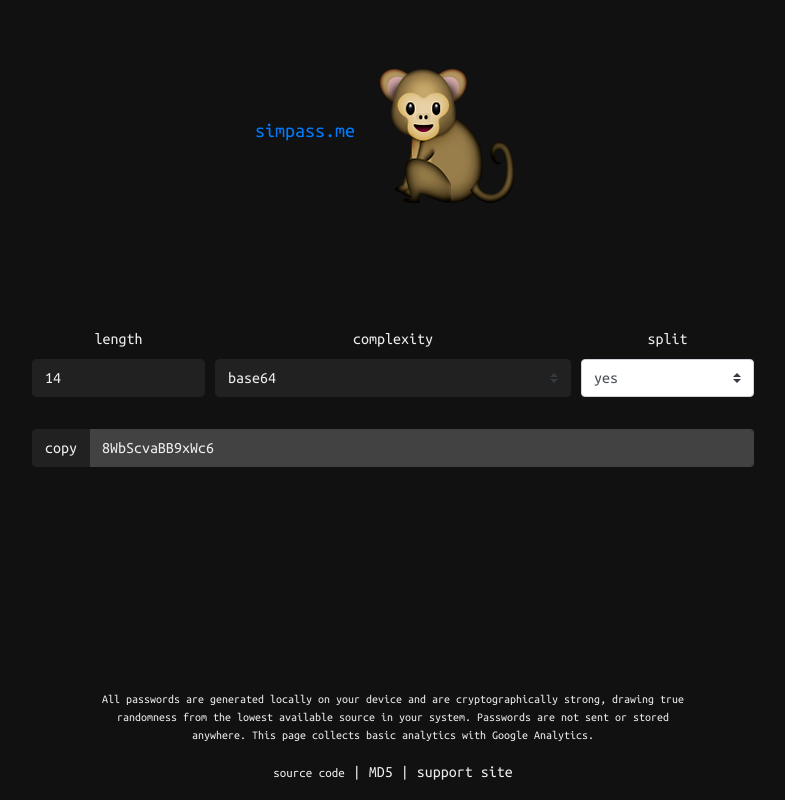
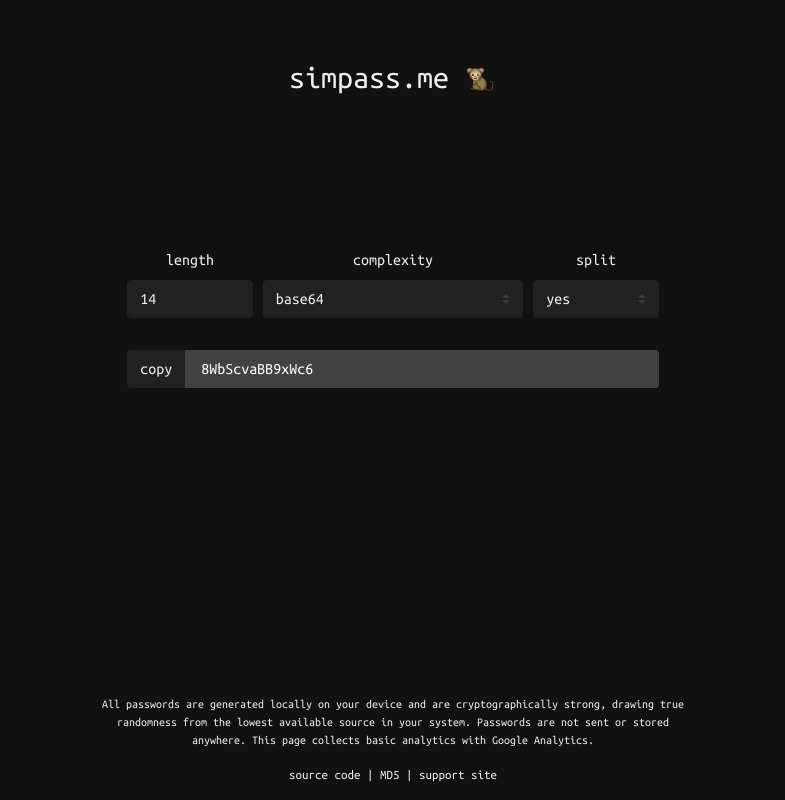
Before and after one commit to 499602D2/simpass.me, a Flask app: template simpass.me/templates/index.html in a window 1280 px wide. Shown: the whole page, without its empty margins (247-1032 px from the left). Run offline with Flask 2, Linux system fonts and the light colour scheme; the template is opened without the code that fills it, so the values that code supplies are empty; parts of the project's set-up code (start-up, migrations or seed data) failed here and were passed over; some libraries are stand-ins or nearby versions.

Commit message:
Update styles.css

```diff
--- a/simpass.me/static/css/styles.css
+++ b/simpass.me/static/css/styles.css
@@ -1,19 +1,19 @@
 /* Available color schemes */
 :root {
 	color-scheme: dark;
+	--theme-background: #111;
+	--theme-text: #EEEEEE;
+	--theme-button-color: #212121;
+	--theme-select-color: #424242;
+	--theme-selection-color: #9E9E9E;
+}
 
-	--dark-theme-background: #111;
-	--dark-theme-text: #EEEEEE;
-	--dark-theme-button-color: #212121;
-	--dark-theme-select-color: #424242;
-	--dark-theme-selection-color: #9E9E9E;
-}
 /* General styles */
 body {
 	font-family: 'Ubuntu Mono', monospace;
 
-	color: var(--dark-theme-text);
-	background-color: var(--dark-theme-background);
+	color: var(--theme-text);
+	background-color: var(--theme-background);
 
 	overflow-y: hidden;
 	overflow-x: hidden;
@@ -28,11 +28,10 @@ p {
 }
 
 /* Element-specific styles */
-#monky {
+#chimpu {
 	transition: 0.6s;
-	font-size: 20px;
-	width: 34px;
-	height: 34px;
+	width: 32px;
+	height: 32px;
 }
 
 #form_div {
@@ -41,59 +40,64 @@ p {
 	align-items: center;
 }
 
+#lengthSelect,
 #complexitySelect,
-#lengthSelect {
-	background-color: var(--dark-theme-button-color);
-	color: var(--dark-theme-text);
-	border-color: var(--dark-theme-button-color);
+#readableSelect {
+	background-color: var(--theme-button-color);
+	color: var(--theme-text);
+	border-color: var(--theme-button-color);
 }
 
+#lengthSelect:focus,
+#lengthSelect:active,
 #complexitySelect:focus,
 #complexitySelect:active,
-#lengthSelect:focus,
-#lengthSelect:active {
-	border-color: var(--dark-theme-button-color);
+#readableSelect:focus,
+#readableSelect:active {
+	border-color: var(--theme-button-color);
 	box-shadow: none;
 }
 
 #lengthSelect::-moz-selection {
-	color: var(--dark-theme-selection-color);
+	color: var(--theme-selection-color);
 }
 
 #lengthSelect::selection {
-	color: var(--dark-theme-selection-color);
+	color: var(--theme-selection-color);
 }
 
 #copyButton {
-	background-color: var(--dark-theme-button-color);
-	color: var(--dark-theme-text);
-	border-color: var(--dark-theme-button-color);
+	background-color: var(--theme-button-color) !important;
+	color: var(--theme-text);
+	border-color: var(--theme-button-color);
 }
 
 #copyButton:active,
-#copyButton:focus {
-	background-color: var(--dark-theme-button-color);
-	color: var(--dark-theme-text);
+#copyButton:focus,
+#copyButton:hover {
+	color: var(--theme-text);
+	filter: brightness(110%);
+	transition: brightness 0.7s;
+	box-shadow: none;
+	border-color: var(--theme-button-color);
+}
 
-	box-shadow: inset 0em 0em 0em 4em rgba(8, 8, 8, .6);
-	border-color: rgba(6, 6, 6, 1);
-	border-top-right-radius: 0px;
-	border-bottom-right-radius: 0px;
+/* Get rid of the frustrating jumpiness of the prepend/output field */
+#copyButtonPrepend {
+	margin-right: 0px !important;
 }
 
 #generatorOutput {
-	background-color: var(--dark-theme-select-color);
-	color: var(--dark-theme-text);
-	border-color: var(--dark-theme-select-color);
-	border-left-color: var(--dark-theme-button-color);
-	border-top-right-radius: 4px;
-	border-bottom-right-radius: 4px;
+	color: #fff;
+	background-color: var(--theme-select-color);
+	border-color: var(--theme-select-color);
+	border-width: 4px;
+	border-top-right-radius: 0.25rem;
+	border-bottom-right-radius: 0.25rem;
 }
 
 #generatorOutput:focus,
 #generatorOutput:active {
-	border-color: var(--dark-theme-select-color);
-	border-left-color: var(--dark-theme-button-color);
 	box-shadow: none;
 }
 
@@ -105,19 +109,15 @@ p {
 	background: rgba(255, 255, 255, 0);
 }
 
-.copyNotifyText {
-	font-size: 15px;
-	color: var(--dark-theme-text);
-
-	opacity: 0;
-	visibility: hidden;
-	transition: opacity 0.6s ease-out;
-  	will-change: opacity, visibility;
+#copyNotifyText {
+	position: absolute;
+	top: 70%;
 }
 
-#footer {
+.page-footer {
 	background-color: none;
-	color: var(--dark-theme-text);
+	color: var(--theme-text);
+	font-size: 13px;
 }
 
 #sauce,
```
Also changed, not shown: other parts of simpass.me/static/css/styles.css (+20 -7 lines).
